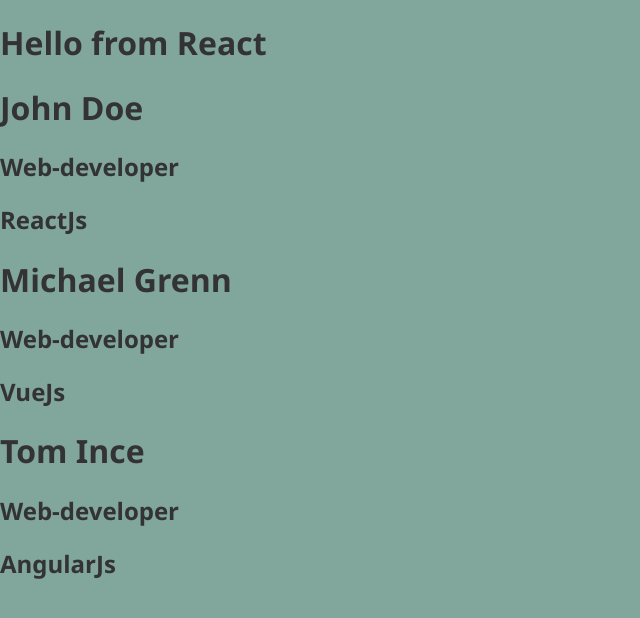
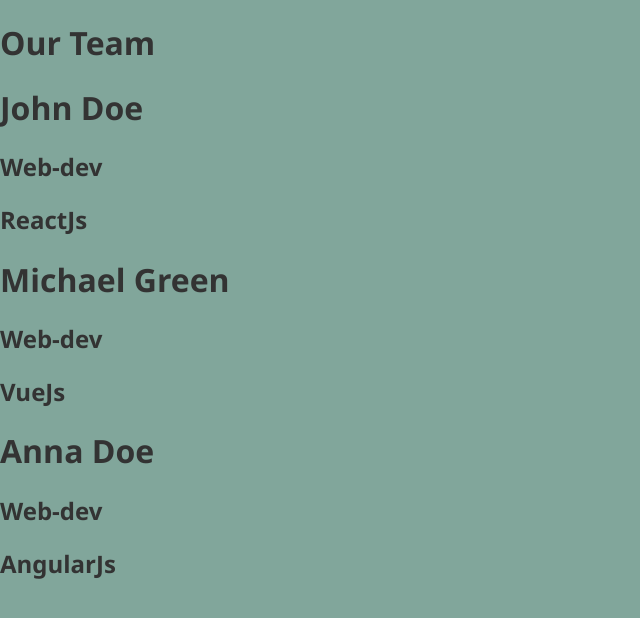
Before and after one commit to michey85/react-course, a React (Vite) app: page / in a window 1280 px wide. Shown: the top 618 px of the page, without its empty margins (0-640 px from the left). Built offline with nearby package versions, Linux system fonts and the light colour scheme.

Commit message:
converted to jsx

```diff
--- a/package.json
+++ b/package.json
@@ -4,6 +4,7 @@
     "description": "",
     "main": "index.js",
     "scripts": {
+        "build": "parce; src/index.html",
         "dev": "parcel src/index.html",
         "lint": "eslint \"src/**/*.{js,jsx}\" --quiet"
     },
@@ -19,8 +20,12 @@
     },
     "homepage": "https://github.com/michey85/react-course#readme",
     "devDependencies": {
+        "babel-eslint": "^10.1.0",
         "eslint": "^6.8.0",
         "eslint-config-prettier": "^6.10.1",
+        "eslint-plugin-import": "^2.20.2",
+        "eslint-plugin-jsx-a11y": "^6.2.3",
+        "eslint-plugin-react": "^7.19.0",
         "parcel-bundler": "^1.12.4",
         "prettier": "^2.0.4"
     },
--- a/src/App.js
+++ b/src/App.js
@@ -3,24 +3,14 @@
 import CV from './CV';
 
 const App = () => {
-    return React.createElement('div', {}, [
-        React.createElement('h1', {}, 'Hello from React'),
-        React.createElement(CV, {
-            name: 'John Doe',
-            profession: 'Web-developer',
-            spec: 'ReactJs',
-        }),
-        React.createElement(CV, {
-            name: 'Michael Grenn',
-            profession: 'Web-developer',
-            spec: 'VueJs',
-        }),
-        React.createElement(CV, {
-            name: 'Tom Ince',
-            profession: 'Web-developer',
-            spec: 'AngularJs',
-        }),
-    ]);
+    return (
+        <div>
+            <h1 className='h1'>Our Team</h1>
+            <CV name='John Doe' profession='Web-dev' spec='ReactJs' />
+            <CV name='Michael Green' profession='Web-dev' spec='VueJs' />
+            <CV name='Anna Doe' profession='Web-dev' spec='AngularJs' />
+        </div>
+    );
 };
 
-ReactDOM.render(React.createElement(App), document.getElementById('root'));
+ReactDOM.render(<App />, document.getElementById('root'));
--- a/src/CV.js
+++ b/src/CV.js
@@ -1,9 +1,11 @@
 import React from 'react';
 
 export default function CV({ name, profession, spec }) {
-    return React.createElement('div', {}, [
-        React.createElement('h1', {}, name),
-        React.createElement('h2', {}, profession),
-        React.createElement('h2', {}, spec),
-    ]);
+    return (
+        <div>
+            <h1>{name}</h1>
+            <h2>{profession}</h2>
+            <h2>{spec}</h2>
+        </div>
+    );
 }
```
Also changed, not shown: .eslintrc.json, 1 other file (tests, documents, lock files or other folders).
